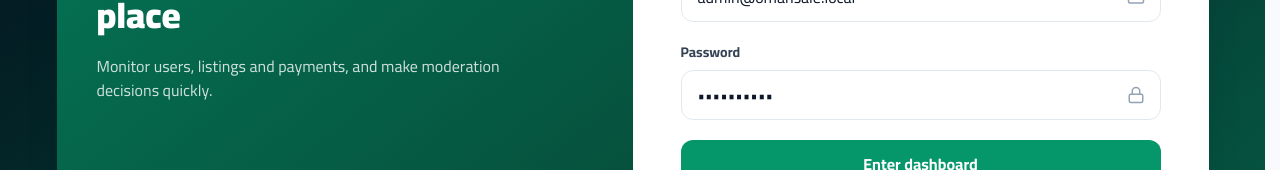
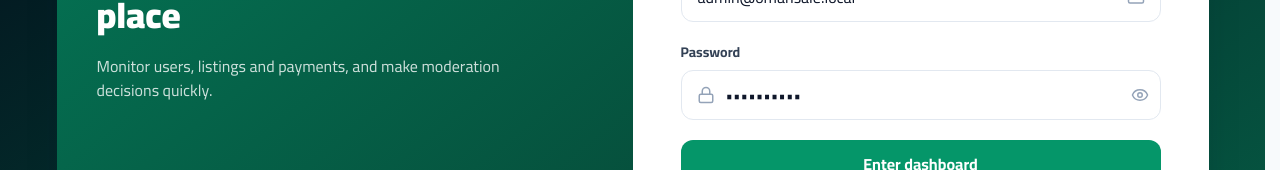
Before and after one commit to Ali-hasan-sss/oman-sale, a Next.js app in the folder apps/web/: page /en/admin/login in a window 1280 px wide. Shown: the part 396-566 px from the top of the page. Built offline with nearby package versions, Linux system fonts and the light colour scheme; no server answers.

Commit message:
add png image for categorais

```diff
--- a/apps/web/src/components/admin/admin-login-form.tsx
+++ b/apps/web/src/components/admin/admin-login-form.tsx
@@ -6,6 +6,7 @@ import { FormEvent, useState } from 'react';
 
 import { api } from '@/lib/api';
 import { notifyAuthChanged } from '@/components/auth/user-menu';
+import { PasswordInput } from '@/components/ui/password-input';
 import { saveAdminSession, type AdminLoginResponse } from '@/lib/admin-auth';
 import { useI18n } from '@/lib/i18n';
 
@@ -57,12 +58,11 @@ export function AdminLoginForm() {
       <div>
         <label className="mb-2 block text-sm font-bold text-slate-700">{m.admin.password}</label>
         <div className="relative">
-          <Lock className="absolute right-4 top-1/2 -translate-y-1/2 text-slate-400" size={18} />
-          <input
-            type="password"
+          <Lock className="pointer-events-none absolute start-4 top-1/2 z-10 -translate-y-1/2 text-slate-400" size={18} />
+          <PasswordInput
             value={password}
             onChange={(event) => setPassword(event.target.value)}
-            className="w-full rounded-xl border border-slate-200 bg-white py-3 pl-4 pr-11 outline-none transition focus:border-brand-500 focus:ring-2 focus:ring-brand-100"
+            className="w-full rounded-xl border border-slate-200 bg-white py-3 ps-11 outline-none transition focus:border-brand-500 focus:ring-2 focus:ring-brand-100"
             placeholder="••••••••"
             required
           />
--- a/apps/web/src/components/admin/admin-shell.tsx
+++ b/apps/web/src/components/admin/admin-shell.tsx
@@ -8,6 +8,7 @@ import { FormEvent, PropsWithChildren, useEffect, useState } from 'react';
 import { notifyAuthChanged } from '@/components/auth/user-menu';
 import { AdminContentLoader } from '@/components/admin/admin-page-loader';
 import { NotificationBell } from '@/components/notifications/notification-bell';
+import { PasswordInput } from '@/components/ui/password-input';
 import { adminApi, clearAdminSession, getAdminAccessToken, saveAdminTokens, type AdminLoginResponse } from '@/lib/admin-auth';
 import { ADMIN_PENDING_COUNTS_EVENT } from '@/lib/admin-pending-counts';
 import { useI18n } from '@/lib/i18n';
@@ -334,8 +335,7 @@ function PasswordField({ label, minLength = 1, onChange, value }: { label: strin
   return (
     <label className="block">
       <span className="mb-1 block text-sm font-bold text-slate-700">{label}</span>
-      <input
-        type="password"
+      <PasswordInput
         value={value}
         onChange={(event) => onChange(event.target.value)}
         className="w-full rounded-xl border border-slate-200 px-3 py-2.5 text-sm outline-none transition focus:border-slate-400 focus:ring-2 focus:ring-slate-100"
--- a/apps/web/src/components/auth/complete-profile-page.tsx
+++ b/apps/web/src/components/auth/complete-profile-page.tsx
@@ -8,6 +8,7 @@ import { PhoneVerificationResend, type PhoneVerificationChannel } from '@/compon
 import { PhoneVerificationSentNotice } from '@/components/auth/phone-verification-sent-notice';
 import { VerificationCodeInput } from '@/components/auth/verification-code-input';
 import { PhoneInput } from '@/components/ui/phone-input';
+import { PasswordInput } from '@/components/ui/password-input';
 import { SiteFooter } from '@/components/home/site-footer';
 import { UserSiteHeader } from '@/components/navigation/user-site-header';
 import { api } from '@/lib/api';
@@ -257,10 +258,9 @@ export function CompleteProfilePage() {
               <form onSubmit={completeProfile}>
                 <div className="mb-4">
                   <label className="mb-2 block">{authMessages.password}</label>
-                  <input
+                  <PasswordInput
                     value={password}
                     onChange={(event) => setPassword(event.target.value)}
-                    type="password"
                     name="new-password"
                     autoComplete="new-password"
                     required
@@ -271,10 +271,9 @@ export function CompleteProfilePage() {
                 </div>
                 <div className="mb-6">
                   <label className="mb-2 block">{authMessages.confirmPassword}</label>
-                  <input
+                  <PasswordInput
                     value={confirmPassword}
                     onChange={(event) => setConfirmPassword(event.target.value)}
-                    type="password"
                     name="confirm-password"
                     autoComplete="new-password"
                     required
--- a/apps/web/src/components/auth/password-reset-page.tsx
+++ b/apps/web/src/components/auth/password-reset-page.tsx
@@ -5,6 +5,7 @@ import { useRouter } from 'next/navigation';
 import { FormEvent, useState } from 'react';
 
 import { VerificationCodeInput } from '@/components/auth/verification-code-input';
+import { PasswordInput } from '@/components/ui/password-input';
 import { api } from '@/lib/api';
 import { getAuthMessages, useI18n } from '@/lib/i18n';
 
@@ -59,7 +60,7 @@ export function PasswordResetPage() {
           {sent ? (
             <>
               <VerificationCodeInput value={code} onChange={setCode} disabled={submitting} />
-              <input value={password} onChange={(e) => setPassword(e.target.value)} type="password" required minLength={8} placeholder={messages.newPassword} className="w-full rounded-lg border border-gray-300 px-4 py-3 outline-none focus:ring-2 focus:ring-green-500" />
+              <PasswordInput value={password} onChange={(e) => setPassword(e.target.value)} required minLength={8} placeholder={messages.newPassword} className="w-full rounded-lg border border-gray-300 px-4 py-3 outline-none focus:ring-2 focus:ring-green-500" />
             </>
           ) : null}
           {error ? <p className="rounded-lg bg-red-50 px-4 py-3 text-sm font-bold text-red-600">{error}</p> : null}
--- a/apps/web/src/components/profile/profile-page.tsx
+++ b/apps/web/src/components/profile/profile-page.tsx
@@ -10,6 +10,7 @@ import { SiteFooter } from '@/components/home/site-footer';
 import { SiteHeaderSearch, UserSiteHeader } from '@/components/navigation/user-site-header';
 import { AvatarWithBanBadge } from '@/components/ui/avatar-with-ban-badge';
 import { PhoneInput } from '@/components/ui/phone-input';
+import { PasswordInput } from '@/components/ui/password-input';
 import { UserTrustBadgePanel } from '@/components/trust-badge/user-trust-badge-panel';
 import { VerifiedBadge } from '@/components/trust-badge/verified-badge';
 import { api } from '@/lib/api';
@@ -494,8 +495,7 @@ export function ProfilePage() {
               <h2 className="mb-6 text-2xl font-black">{profileMessages.passwordTitle}</h2>
               <div className="space-y-5">
                 <Field label={profileMessages.currentPassword}>
-                  <input
-                    type="password"
+                  <PasswordInput
                     value={currentPassword}
                     onChange={(event) => setCurrentPassword(event.target.value)}
                     required
@@ -503,8 +503,7 @@ export function ProfilePage() {
                   />
                 </Field>
                 <Field label={profileMessages.newPassword}>
-                  <input
-                    type="password"
+                  <PasswordInput
                     value={newPassword}
                     onChange={(event) => setNewPassword(event.target.value)}
                     required
--- /dev/null
+++ b/apps/web/src/components/ui/password-input.tsx
@@ -0,0 +1,36 @@
+'use client';
+
+import { Eye, EyeOff } from 'lucide-react';
+import { InputHTMLAttributes, useState } from 'react';
+
+import { useI18n } from '@/lib/i18n';
+
+type PasswordInputProps = Omit<InputHTMLAttributes<HTMLInputElement>, 'type'> & {
+  containerClassName?: string;
+};
+
+export function PasswordInput({ className = '', containerClassName = '', disabled, ...props }: PasswordInputProps) {
+  const { m } = useI18n();
+  const [visible, setVisible] = useState(false);
+
+  return (
+    <div className={`relative ${containerClassName}`}>
+      <input
+        {...props}
+        disabled={disabled}
+        type={visible ? 'text' : 'password'}
+        className={`${className} pe-11`.trim()}
+      />
+      <button
+        type="button"
+        tabIndex={-1}
+        disabled={disabled}
+        onClick={() => setVisible((current) => !current)}
+        aria-label={visible ? m.common.hidePassword : m.common.showPassword}
+        className="absolute end-3 top-1/2 -translate-y-1/2 text-slate-400 transition hover:text-slate-600 disabled:opacity-50"
+      >
+        {visible ? <EyeOff size={18} /> : <Eye size={18} />}
+      </button>
+    </div>
+  );
+}
```
Also changed, not shown: apps/web/src/components/auth/user-auth-page.tsx (+4 -6 lines), apps/web/src/lib/locales/ar.json, apps/web/src/lib/locales/en.json.
